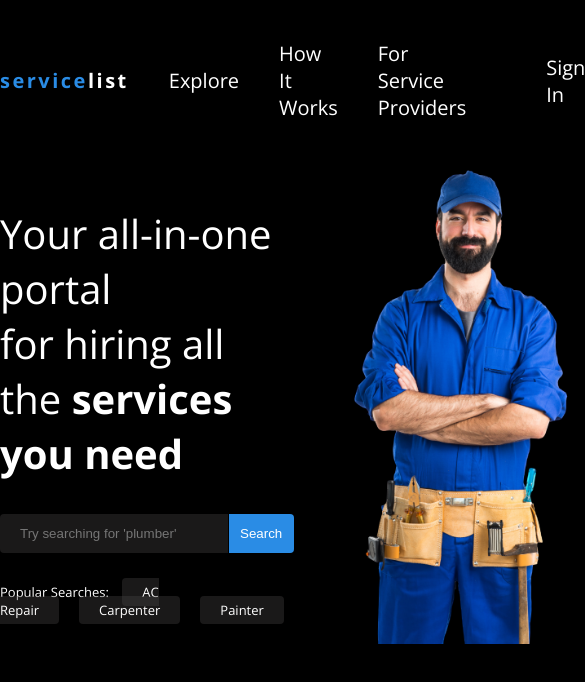
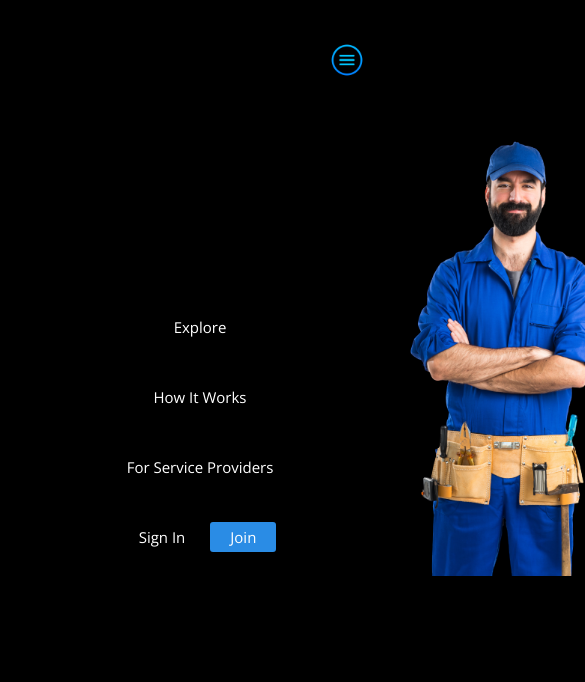
Before and after one commit to a-adeleye/service-list, a plain HTML site: page index.html in a window 390 px wide. Shown: the top 682 px of the page, 585 px wide, since content can reach past the window. Drawn offline with nearby package versions, Linux system fonts and the light colour scheme.

Commit message:
media queries completed

```diff
--- a/index.html
+++ b/index.html
@@ -15,18 +15,25 @@
             <div class="logo">
               <h4><span class="blue">service</span>list</h4>
             </div>
-            <div class="navigation">
-              <ul>
-                <li>Explore</li>
-                <li>How It Works</li>
-                <li>For Service Providers</li>
-              </ul>
+            <div class="nav-items">
+              <div class="navigation">
+                <ul>
+                  <a href="#">Explore</a>
+                  <a href="#">How It Works</a>
+                  <a href="#">For Service Providers</a>
+                </ul>
+              </div>
+
               <div class="sign-in">
                 <ul>
-                  <li>Sign In</li>
-                  <li class="join">Join</li>
+                  <a href="#">Sign In</a>
+                  <a href="#" class="join">Join</a>
                 </ul>
               </div>
+            </div>
+            <div class="menuBtn">
+              <img id="open" src="menu.png" alt="" />
+              <img id="close" src="cancel.png" alt="" />
             </div>
           </nav>
         </div>
@@ -48,11 +55,10 @@
                 /><input type="button" value="Search" />
               </div>
               <div class="searches">
-                <p>
-                  Popular Searches: <span class="topic">AC Repair</span
-                  ><span class="topic">Carpenter</span
-                  ><span class="topic">Painter</span>
-                </p>
+                <p>Popular Searches:</p>
+                <p class="topic">AC Repair</p>
+                <p class="topic">Carpenter</p>
+                <p class="topic">Painter</p>
               </div>
             </div>
             <div class="hero-image">
--- a/style.css
+++ b/style.css
@@ -1,4 +1,4 @@
-@import url('https://fonts.googleapis.com/css2?family=Open+Sans:wght@300;400;700&display=swap');
+@import url("https://fonts.googleapis.com/css2?family=Open+Sans:wght@300;400;700&display=swap");
 
 html,
 body {
@@ -7,7 +7,7 @@ body {
   box-sizing: border-box;
   background-color: var(--main-bg-color);
   color: var(--main-font-color);
-  font-family: 'Open Sans', sans-serif;
+  font-family: "Open Sans", sans-serif;
 }
 
 :root {
@@ -17,7 +17,7 @@ body {
   --second-bg-color: white;
   --second-font-color: black;
   font-size: 20px;
-  --blue: #2A8CE5;
+  --blue: #2a8ce5;
 }
 
 .landing {
@@ -25,6 +25,7 @@ body {
 }
 
 .container {
+  width: 90%;
   max-width: 1150px;
   margin: 0 auto;
   padding-top: 20px;
@@ -42,7 +43,7 @@ nav {
 }
 
 .blue {
-  color: #2A8CE5;
+  color: #2a8ce5;
 }
 
 ul {
@@ -51,12 +52,20 @@ ul {
   align-items: center;
 }
 
-li {
-  list-style-type: none;
+a {
+  text-decoration: none;
   margin-right: 40px;
+  font-size: 0.8rem;
+  padding: 5px 20px;
+  border-radius: 3px;
+  color: white;
 }
 
-.navigation {
+a:hover{
+  background: var(--blue);
+}
+
+.nav-items {
   display: flex;
   justify-content: space-between;
   align-items: center;
@@ -92,19 +101,19 @@ color: white;
 .hero-text h1 {
   font-size: 2rem;
 }
-.thin{
+.thin {
   font-weight: 300;
 }
 .hero-image {
   height: 483px;
-  margin-right: 150px;
+  margin-right: 15%;
 }
 
 .hero-image img {
   height: 100%;
 }
 
-input[type='text']{
+input[type="text"] {
   padding: 12px 20px;
   width: 66%;
   border-top-left-radius: 4px;
@@ -115,7 +124,7 @@ input[type='text']{
   color: grey;
 }
 
-input[type='button']{
+input[type="button"] {
   padding: 12px 0;
   width: 23%;
   border-top-right-radius: 4px;
@@ -125,15 +134,119 @@ input[type='button']{
   color: white;
 }
 
-.searches{
+.searches {
+  display: flex;
+  align-items: center;
+  justify-content: space-between;
   font-size: 13px;
   margin-top: 30px;
+  flex-wrap: nowrap;
 }
 
-.topic{
+.topic {
   background-color: rgba(70, 67, 67, 0.377);
   padding: 5px 20px;
   margin-left: 10px;
   margin-right: 10px;
   border-radius: 4px;
 }
+
+.menuBtn{
+  z-index: 10;
+}
+
+.menuBtn img {
+  display: none;
+  height: 48px;
+  width: 48px;
+  cursor: pointer;
+}
+
+@media only screen and (max-width: 1140px) {
+  .hero-image {
+    margin-right: 5%;
+  }
+
+  a {
+    margin-right: 20px;
+  }
+}
+
+@media only screen and (max-width: 1028px){
+  a {
+    padding: 5px 10px;
+  }
+}
+
+@media only screen and (max-width: 963px) {
+  .hero-image {
+    margin-right: 0;
+  }
+
+  a {
+    font-size: 15px;
+  }
+
+  a {
+    padding: 5px 5px;
+  }
+
+  .searches {
+    font-size: 10px;
+  }
+}
+
+@media only screen and (max-width: 920px) {
+
+  .hero-image {
+    height: 443px;
+  }
+
+  .searches {
+    font-size: 10px;
+  }
+}
+
+@media only screen and (max-width: 855px) {
+  .nav-items {
+    position: absolute;
+    width: 100%;
+    height: 100%;
+    justify-content: center;
+    align-items: center;
+    left: 0;
+    top: 0;
+    background: black;
+    flex-direction: column;
+  }
+
+  .navigation ul {
+    display: block;
+    text-align: center;
+  }
+
+
+  .navigation ul a {
+    display: block;
+    width: 100%;
+    margin-left: -20px;
+    margin-top: 40px;
+  }
+
+  /*
+  nav ul li {
+    margin: 5px;
+  }
+
+  .sign-in li {
+    display: inline-block;
+  } */
+
+  #open {
+    display: block;
+  }
+
+  #close {
+    display: none;
+  }
+}
```
Also changed, not shown: cancel.png (added), menu.png (added). Lines whose indentation alone changed are shown as unchanged.
